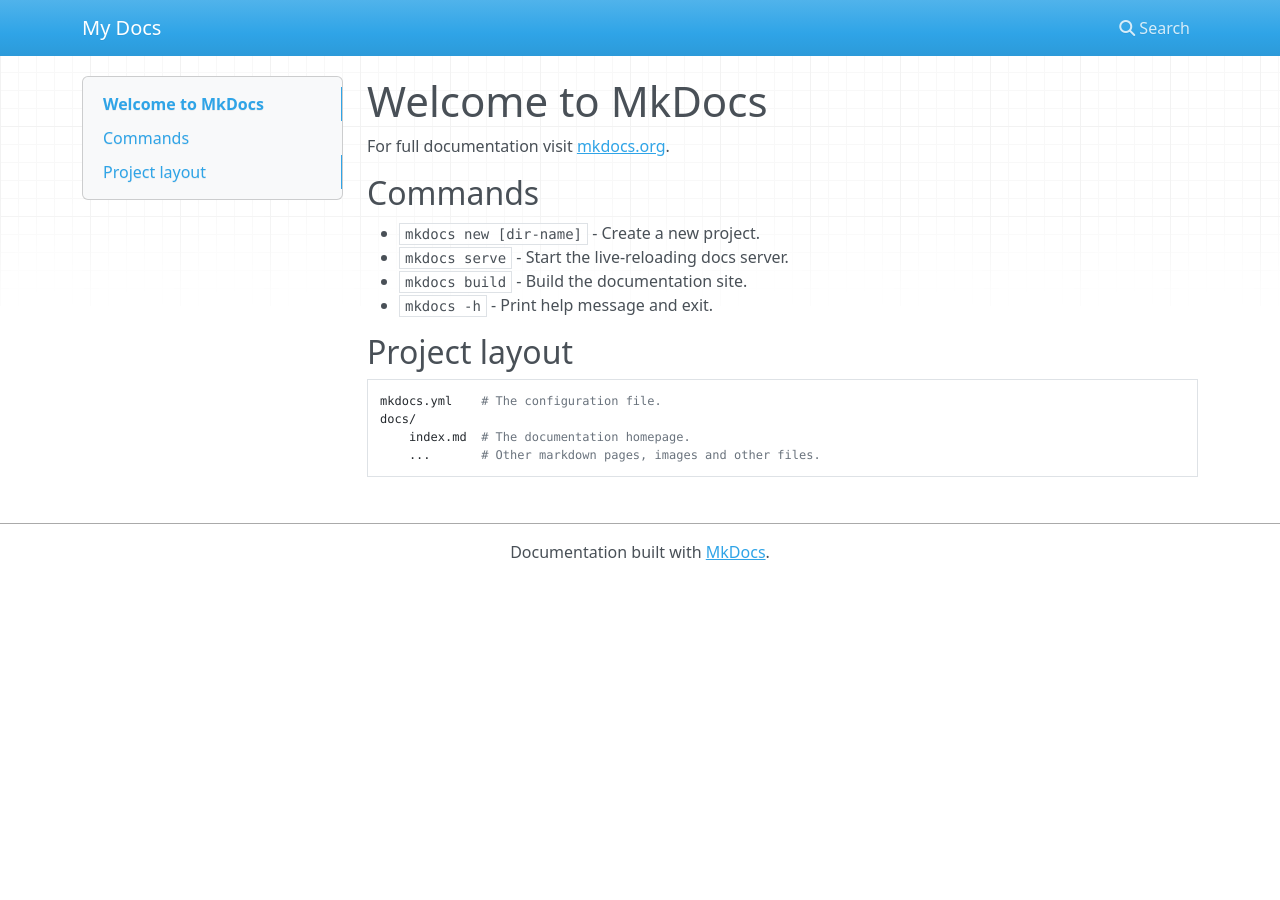
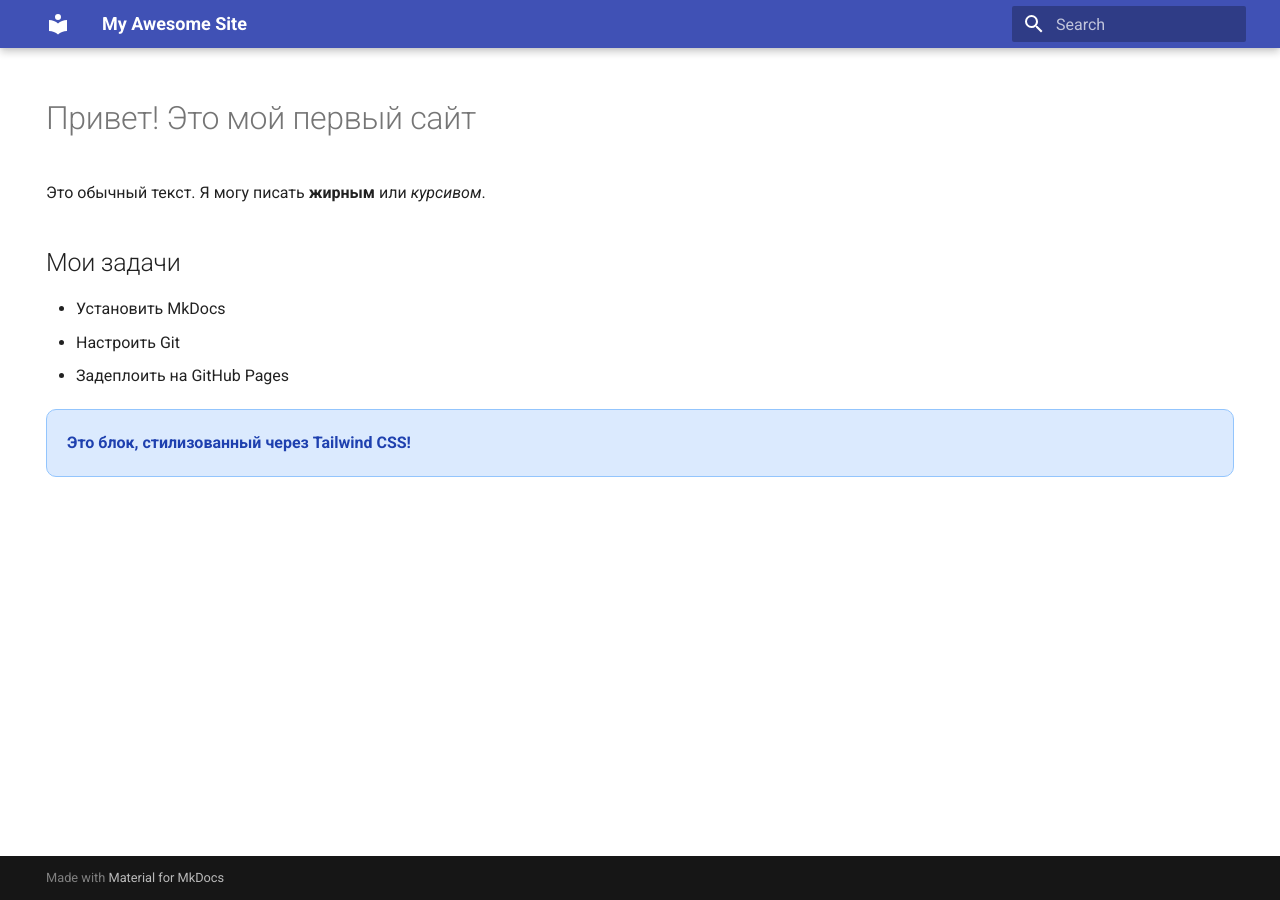
Before and after one commit to NickSatsuro/pyweb2, an MkDocs documentation site: the page built from docs/index.md, in a window 1280 px wide. Built offline with MkDocs 1.6.1 and Material for MkDocs 9.7.7, drawn with Linux system fonts in a browser that asks for light colours; nearby versions of some CDN libraries.

Commit message:
create project 4 ci cd

```diff
--- a/docs/index.md
+++ b/docs/index.md
@@ -1,17 +1,32 @@
-# Welcome to MkDocs
+---
+hide:
+  -navigation
+  -toc
+---
 
-For full documentation visit [mkdocs.org](https://www.mkdocs.org).
+# Привет! Это мой первый сайт
 
-## Commands
+Это обычный текст. Я могу писать **жирным** или *курсивом*.
 
-* `mkdocs new [dir-name]` - Create a new project.
-* `mkdocs serve` - Start the live-reloading docs server.
-* `mkdocs build` - Build the documentation site.
-* `mkdocs -h` - Print help message and exit.
+## Мои задачи
 
-## Project layout
+* Установить MkDocs
+* Настроить Git
+* Задеплоить на GitHub Pages
 
-    mkdocs.yml    # The configuration file.
-    docs/
-        index.md  # The documentation homepage.
-        ...       # Other markdown pages, images and other files.
+<div class="bg-blue-100 p-4 rounded-lg mt-4 border border-blue-300">
+  <p class="text-blue-800 font-bold">
+    Это блок, стилизованный через Tailwind CSS!
+  </p>
+</div>
+
+<style>
+    /* Скрываем вкладки под синей шапкой */
+    .md-tabs { display: none; }
+
+    /* Скрываем путь "Главная" над заголовком */
+    .md-content__inner > header { display: none; }
+
+    /* Скрываем меню справа */
+    .md-sidebar--secondary { display: none; }
+</style>
--- a/mkdocs.yml
+++ b/mkdocs.yml
@@ -1 +1,15 @@
-site_name: My Docs
+site_name: My Awesome Site
+site_url: https://YOUR_USER.github.io/YOUR_REPO/
+
+theme:
+  name: material
+  features:
+    - navigation.tabs
+    - navigation.sections
+
+# Подключаем Tailwind через CDN (быстрый способ для Task 1)
+extra_javascript:
+  - https://cdn.tailwindcss.com
+
+nav:
+  - Главная: index.md
```
Also changed, not shown: requirements.txt (+13 -0 lines), README.md (added), 1 other file.
